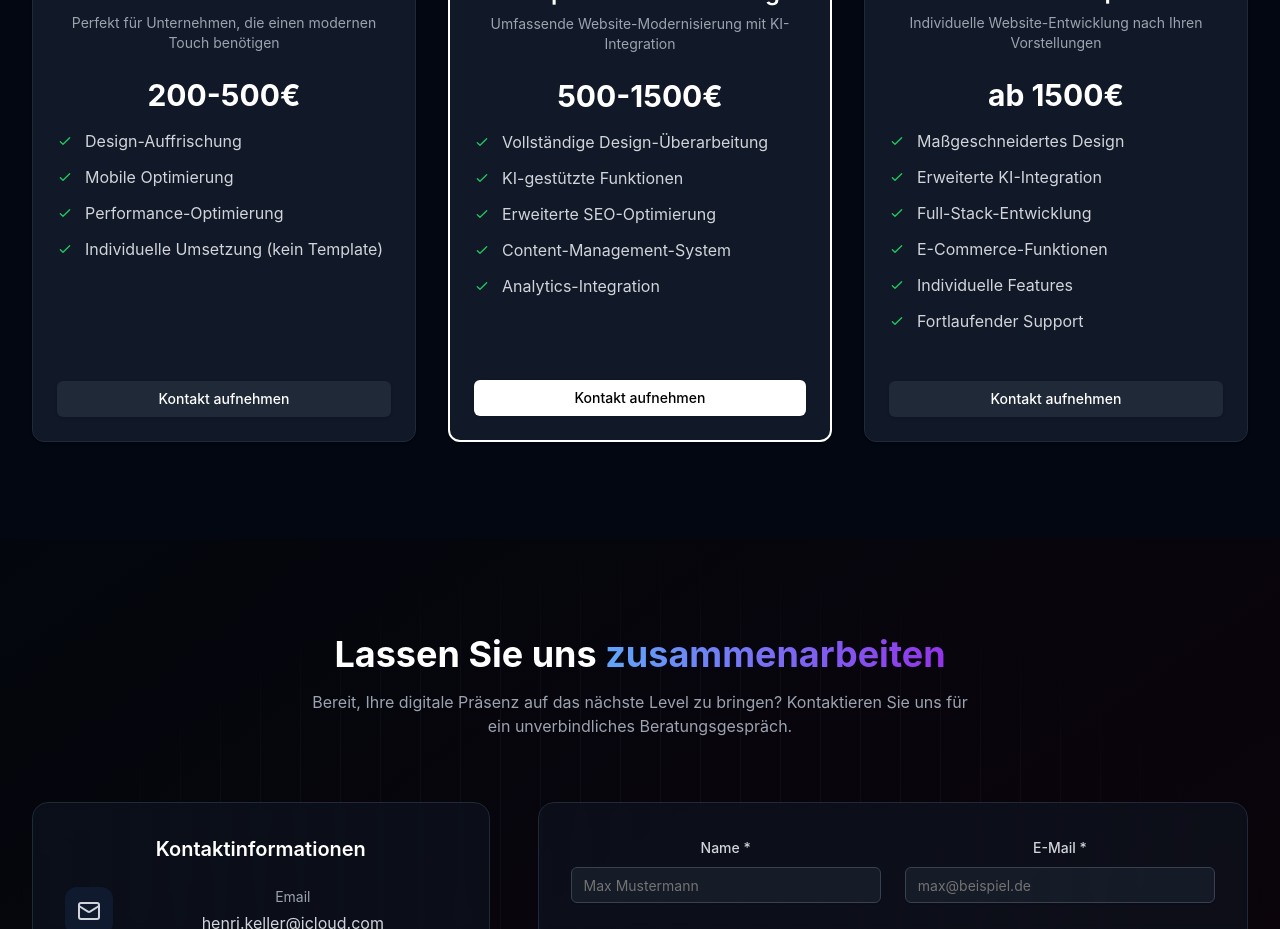
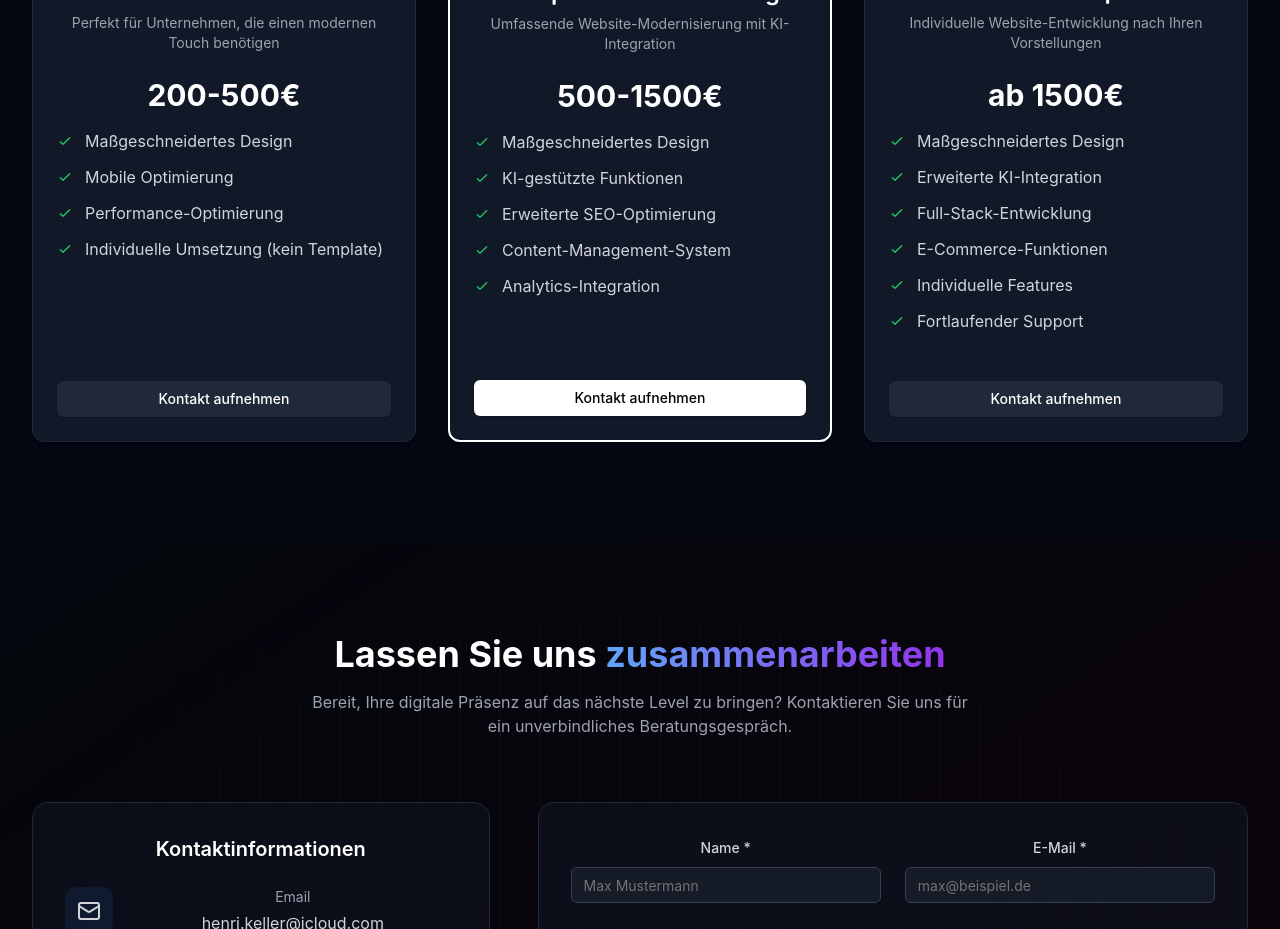
Before and after one commit to kaepmic04/vinvirt, a React (Vite) app: page / in a window 1280 px wide. Shown: the part 2580-3509 px from the top of the page. Built offline with nearby package versions, Linux system fonts and the light colour scheme.

Commit message:
änderung pricing section

```diff
--- a/src/components/PricingSection.tsx
+++ b/src/components/PricingSection.tsx
@@ -17,7 +17,7 @@ const pricingPlans = [
     price: '200-500€',
     description: 'Perfekt für Unternehmen, die einen modernen Touch benötigen',
     features: [
-      'Design-Auffrischung',
+      'Maßgeschneidertes Design',
       'Mobile Optimierung',
       'Performance-Optimierung',
       'Individuelle Umsetzung (kein Template)',
@@ -29,7 +29,7 @@ const pricingPlans = [
     price: '500-1500€',
     description: 'Umfassende Website-Modernisierung mit KI-Integration',
     features: [
-      'Vollständige Design-Überarbeitung',
+      'Maßgeschneidertes Design',
       'KI-gestützte Funktionen',
       'Erweiterte SEO-Optimierung',
       'Content-Management-System',
```
